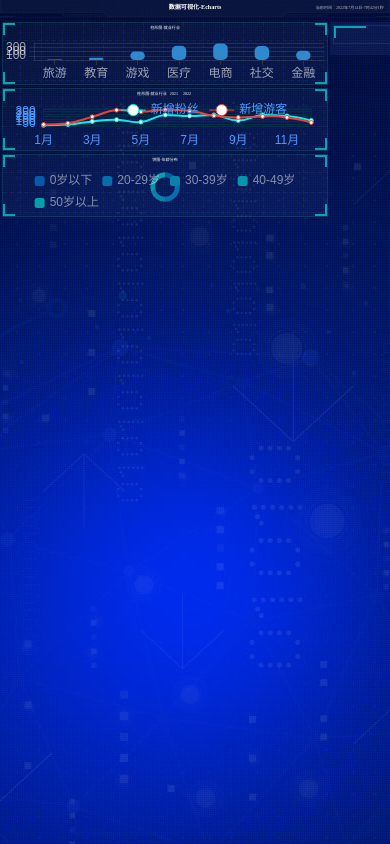
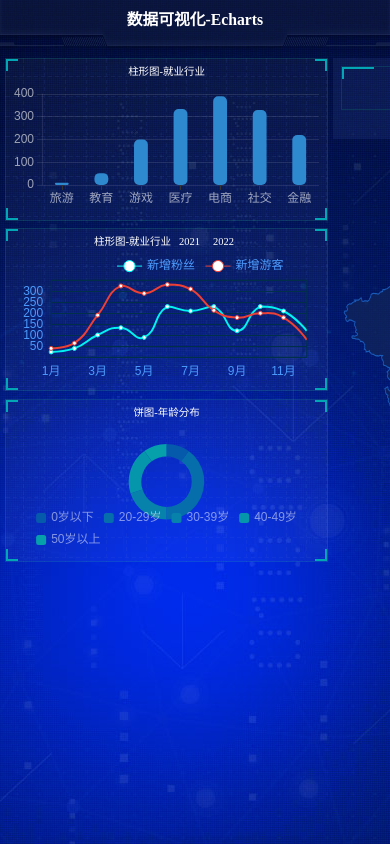
Before and after one commit to underwater133/echarts-demo, a plain HTML site: page index.html in a window 390 px wide. Shown: the top 844 px of the page. Drawn offline with Linux system fonts and the light colour scheme.

Commit message:
增加缩放约束

```diff
--- a/css/index.less
+++ b/css/index.less
@@ -278,3 +278,22 @@ header {
     }
   }
 }
+
+/* 约束屏幕尺寸 */
+@media screen and (max-width: 1024px) {
+  html {
+    font-size: 42px !important;
+  }
+}
+
+@media screen and (min-width: 1920px) {
+  html {
+    font-size: 80px !important;
+  }
+}
+
+@media screen and (max-width: 600px) {
+  header .showTime {
+    visibility: hidden;
+  }
+}
```
Also changed, not shown: css/index.css.
